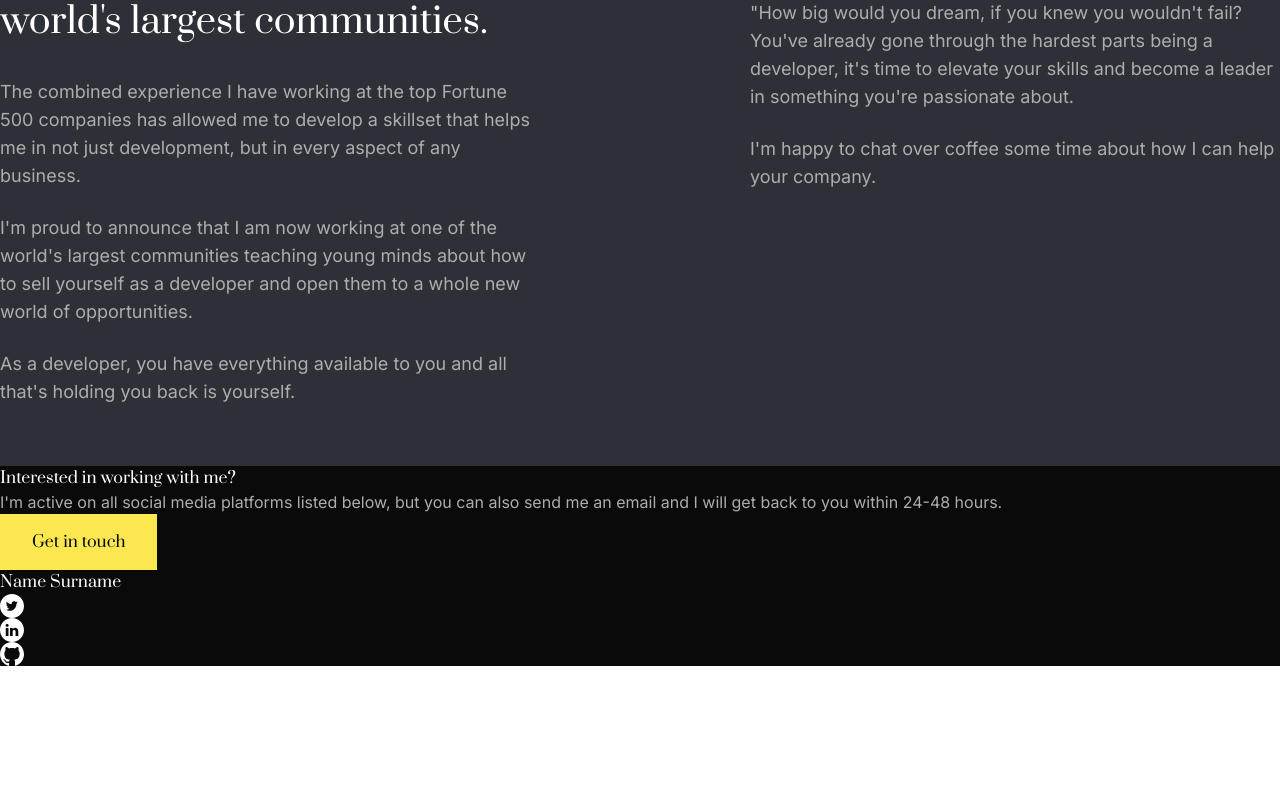
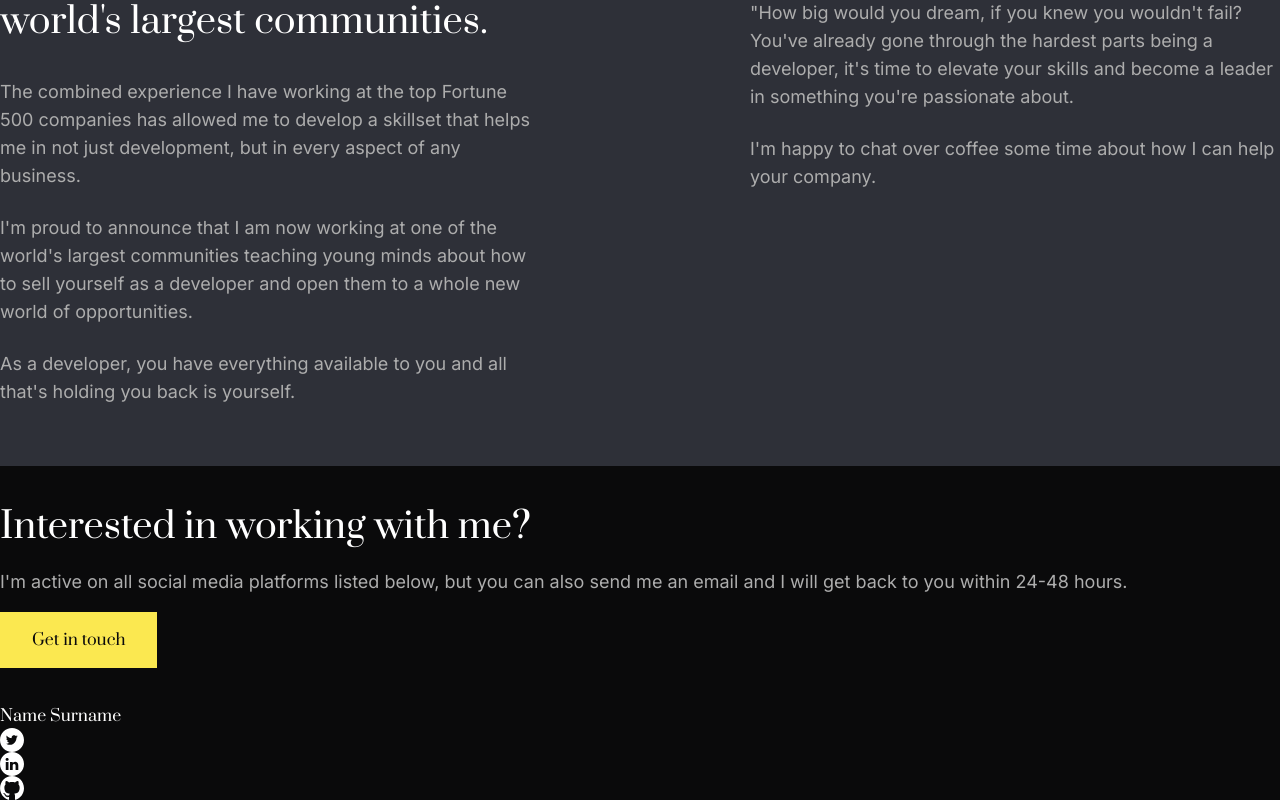
Before and after one commit to ntjnh/cw-developer-portfolio, a React (Vite) app: page / in a window 1280 px wide. Shown: the part 1062-1862 px from the top of the page. Before the commit the page ends 1728 px from the top, so only its background shows below. Built offline with nearby package versions, Linux system fonts and the light colour scheme.

Commit message:
Start styling CTA component

```diff
--- a/src/components/CTA.jsx
+++ b/src/components/CTA.jsx
@@ -1,9 +1,11 @@
 export default function CTA() {
     return (
-        <section className="bg-black">
-            <h2 className="font-serif font-normal text-white">Interested in working with me?</h2>
-            <p>I'm active on all social media platforms listed below, but you can also send me an email and I will get back to you within 24-48 hours.</p>
-            <a className="bg-yellow font-serif inline-block no-underline px-8 py-4 text-black" href="#">Get in touch</a>
+        <section className="bg-black py-9">
+            <div className="container">
+                <h2 className="font-serif font-normal leading-snug mb-4 text-4xl text-white">Interested in working with me?</h2>
+                <p className="mb-4 text-lg">I'm active on all social media platforms listed below, but you can also send me an email and I will get back to you within 24-48 hours.</p>
+                <a className="bg-yellow font-serif inline-block no-underline px-8 py-4 text-black" href="#">Get in touch</a>
+            </div>
         </section>
     )
 }
```
